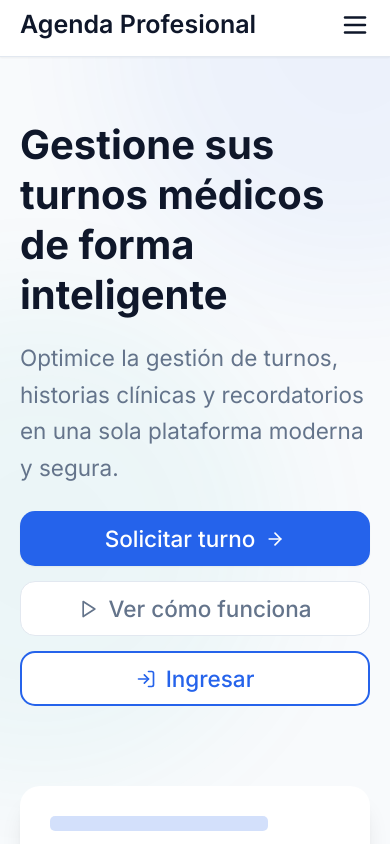
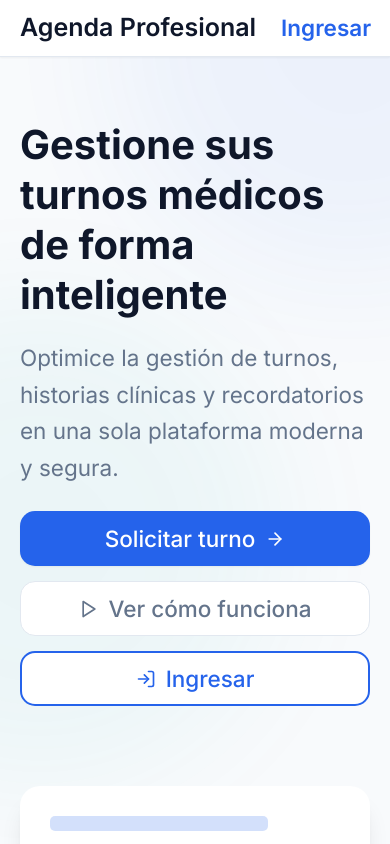
Before and after one commit to josevazquez3/agendaprofesional, a Next.js app: page / in a window 390 px wide. Shown: the top 844 px of the page. Built offline with nearby package versions, Linux system fonts and the light colour scheme.

Commit message:
intento de responsive celular

```diff
--- a/components/layout/public-navbar.tsx
+++ b/components/layout/public-navbar.tsx
@@ -73,10 +73,17 @@ export function PublicNavbar() {
             </Link>
           </div>
 
-          {/* Solo hamburguesa en móvil (login y registro van dentro del menú) */}
+          {/* Móvil: enlace Ingresar siempre visible + menú hamburguesa */}
+          <div className="md:hidden flex items-center gap-1 flex-shrink-0">
+            <Link
+              href="/auth/login"
+              className="text-[#2563EB] font-semibold text-sm whitespace-nowrap py-2 px-3 rounded-lg hover:bg-[#EFF6FF]"
+            >
+              Ingresar
+            </Link>
             <button
               onClick={() => setMobileMenuOpen(!mobileMenuOpen)}
-            className="md:hidden flex-shrink-0 p-2 -mr-2 text-[#0F172A] rounded-lg hover:bg-[#F1F5F9]"
+              className="p-2 -mr-2 text-[#0F172A] rounded-lg hover:bg-[#F1F5F9]"
               aria-label={mobileMenuOpen ? "Cerrar menú" : "Abrir menú"}
             >
               {mobileMenuOpen ? (
@@ -85,6 +92,7 @@ export function PublicNavbar() {
                 <Menu className="h-6 w-6" />
               )}
             </button>
+          </div>
         </div>
 
         {/* Menú móvil desplegable: enlaces + Ingresar + Solicitar turno */}
--- a/components/sections/hero-section.tsx
+++ b/components/sections/hero-section.tsx
@@ -31,25 +31,25 @@ export function HeroSection() {
 
             {/* Botones CTA */}
             <div className="pt-1 sm:pt-4">
-              {/* Móvil: columna → Solicitar turno, Ver cómo funciona, Ingresar (debajo) */}
-              <div className="flex flex-col gap-3 sm:hidden">
+              {/* Móvil: columna → Solicitar turno, Ver cómo funciona, Ingresar (debajo). Usamos max-sm para que en tablets también se vean los 3. */}
+              <div className="flex flex-col gap-3 md:hidden">
                 <Link href="/auth/register">
                   <Button
                     size="lg"
                     className="w-full bg-[#2563EB] hover:bg-[#1E40AF] text-white rounded-xl px-4 py-4 text-sm font-medium shadow-sm"
                   >
                     Solicitar turno
-                    <ArrowRight className="ml-2 h-4 w-4" />
+                    <ArrowRight className="ml-2 h-4 w-4 flex-shrink-0" />
                   </Button>
                 </Link>
                 <Link href="#como-funciona">
                   <Button
                     variant="outline"
                     size="lg"
-                    className="w-full border border-[#E2E8F0] text-[#64748B] hover:bg-[#F8FAFC] rounded-xl px-4 py-4 text-sm font-medium"
+                    className="w-full border border-[#E2E8F0] text-[#64748B] hover:bg-[#F8FAFC] rounded-xl px-4 py-4 text-sm font-medium min-w-0"
                   >
-                    <Play className="mr-2 h-4 w-4" />
-                    Ver cómo funciona
+                    <Play className="mr-2 h-4 w-4 flex-shrink-0" />
+                    <span className="truncate">Ver cómo funciona</span>
                   </Button>
                 </Link>
                 <Link href="/auth/login">
@@ -58,13 +58,13 @@ export function HeroSection() {
                     size="lg"
                     className="w-full border-2 border-[#2563EB] text-[#2563EB] hover:bg-[#EFF6FF] rounded-xl px-4 py-4 text-sm font-medium"
                   >
-                    <LogIn className="mr-2 h-4 w-4" />
+                    <LogIn className="mr-2 h-4 w-4 flex-shrink-0" />
                     Ingresar
                   </Button>
                 </Link>
               </div>
               {/* Desktop: Solicitar + Ingresar en fila, "Ver cómo funciona" como enlace */}
-              <div className="hidden sm:block">
+              <div className="hidden md:block">
                 <div className="flex flex-row gap-4 flex-wrap">
                   <Link href="/auth/register">
                     <Button
```
Lines whose indentation alone changed are shown as unchanged.
